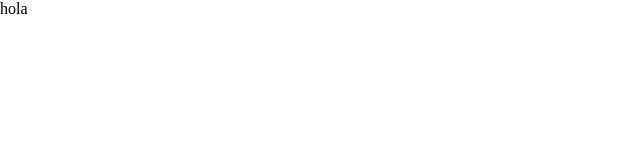
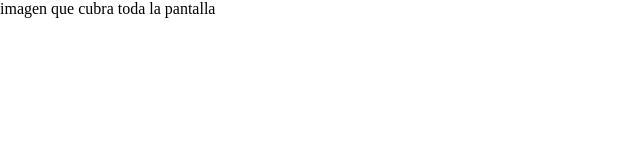
Before and after one commit to itziarbenavidez-pixel/FDS, a plain HTML site: page index.html in a window 1280 px wide. Shown: the whole page, without its empty margins (0-640 px from the left). Drawn offline with Linux system fonts and the light colour scheme.

Commit message:
Update index.html

```diff
--- a/index.html
+++ b/index.html
@@ -25,6 +25,7 @@
 </head>
 <body>
 
-    hola
+    imagen que cubra toda la pantalla
+
 </body>
 </html>
```
